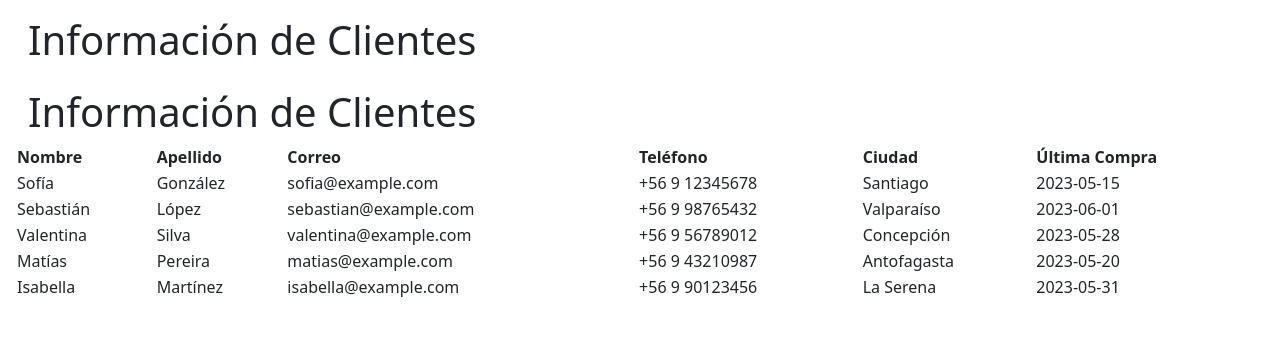
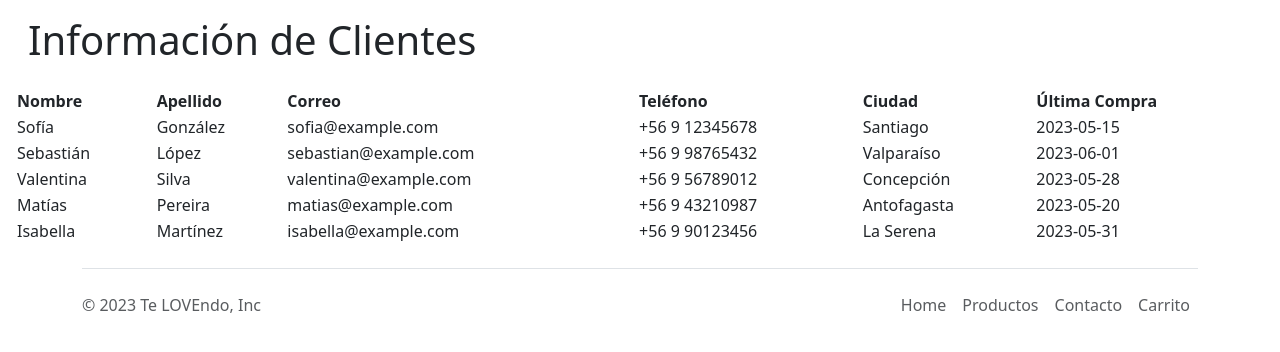
Before and after one commit to BorisSMorales/grupal_m6, a Django app: page /clientes/ in a window 1280 px wide. Shown: the part 56-408 px from the top of the page. Run offline with Django 4.2, Linux system fonts and the light colour scheme.

Commit message:
Home y superusuario

```diff
--- a/telovendo3/telovendo3app/templates/telovendo3app/base.html
+++ b/telovendo3/telovendo3app/templates/telovendo3app/base.html
@@ -29,6 +29,28 @@
         <h1>{% block title %}{%endblock%}</h1>
     </section>
     <section class="m-3 row"> {% block content %}{% endblock%}</section>
+    {% block footer %}
+    <div class="container mt-auto">
+        <footer class="d-flex flex-wrap justify-content-between align-items-center py-3 my-4 border-top">
+            <p class="col-md-4 mb-0 text-body-secondary">© 2023 Te LOVEndo, Inc</p>
+
+            <a href="/"
+                class="col-md-4 d-flex align-items-center justify-content-center mb-3 mb-md-0 me-md-auto link-body-emphasis text-decoration-none">
+                <svg class="bi me-2" width="40" height="32">
+                    <use xlink:href="#bootstrap"></use>
+                </svg>
+            </a>
+
+            <ul class="nav col-md-4 justify-content-end">
+                <li class="nav-item"><a href="#" class="nav-link px-2 text-body-secondary">Home</a></li>
+                <li class="nav-item"><a href="#" class="nav-link px-2 text-body-secondary">Productos</a></li>
+                <li class="nav-item"><a href="#" class="nav-link px-2 text-body-secondary">Contacto</a></li>
+                <li class="nav-item"><a href="#" class="nav-link px-2 text-body-secondary">Carrito</a></li>
+
+            </ul>
+        </footer>
+    </div>
+    {% endblock %}
 </body>
 <script src="https://cdn.jsdelivr.net/npm/bootstrap@5.3.0/dist/js/bootstrap.bundle.min.js" integrity="sha384-geWF76RCwLtnZ8qwWowPQNguL3RmwHVBC9FhGdlKrxdiJJigb/j/68SIy3Te4Bkz" crossorigin="anonymous"></script>
 </html>
--- a/telovendo3/telovendo3app/templates/telovendo3app/clientes.html
+++ b/telovendo3/telovendo3app/templates/telovendo3app/clientes.html
@@ -5,7 +5,6 @@
 {% endblock %}
 
 {% block content %}
-    <h1>Información de Clientes</h1>
 
     <table>
         <thead>
```
Also changed, not shown: telovendo3/db.sqlite3.
